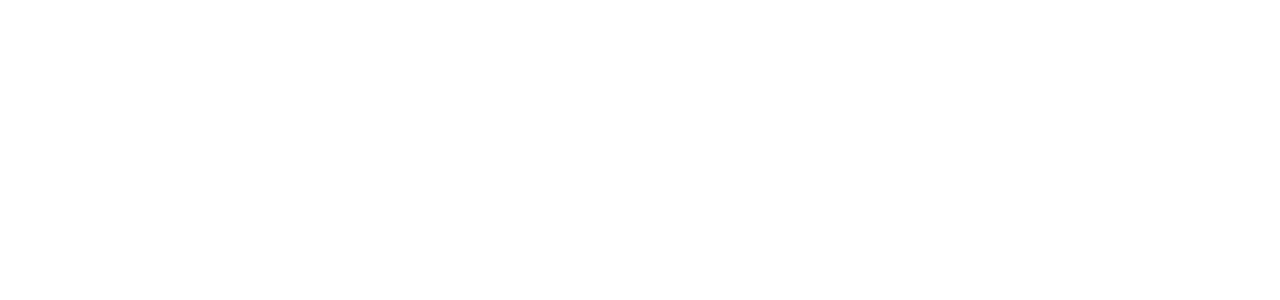
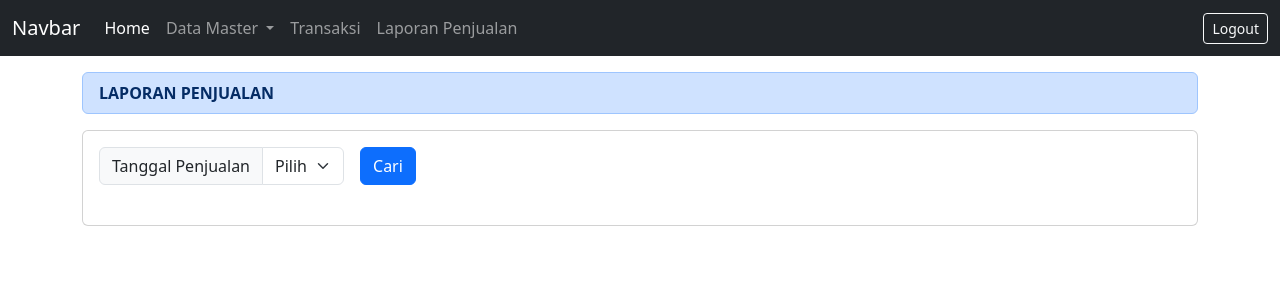
Before and after one commit to kumpultugas17/aplikasi_kios_sederhana_mik2, a PHP site: page /laporan/index.php in a window 1280 px wide. Before the commit the part shown is empty. Shown: the top 300 px of the page. Run offline with PHP 8.4, Linux system fonts and the light colour scheme; data that the repository does not hold is empty; some libraries are stand-ins or nearby versions.

Commit message:
materi 21-11-2022

```diff
--- a/barang/create.php
+++ b/barang/create.php
@@ -31,6 +31,9 @@
           </li>
           <li class="nav-item">
             <a class="nav-link" href="../transaksi/index.php">Transaksi</a>
+          </li>
+          <li class="nav-item">
+            <a class="nav-link" href="../laporan/index.php">Laporan Penjualan</a>
           </li>
         </ul>
         <div class="d-flex" role="search">
--- a/barang/edit.php
+++ b/barang/edit.php
@@ -41,6 +41,9 @@
           </li>
           <li class="nav-item">
             <a class="nav-link" href="../transaksi/index.php">Transaksi</a>
+          </li>
+          <li class="nav-item">
+            <a class="nav-link" href="../laporan/index.php">Laporan Penjualan</a>
           </li>
         </ul>
         <div class="d-flex" role="search">
--- a/barang/index.php
+++ b/barang/index.php
@@ -31,6 +31,9 @@
                </li>
                <li class="nav-item">
                   <a class="nav-link" href="../transaksi/index.php">Transaksi</a>
+               </li>
+               <li class="nav-item">
+                  <a class="nav-link" href="../laporan/index.php">Laporan Penjualan</a>
                </li>
             </ul>
             <div class="d-flex" role="search">
--- /dev/null
+++ b/laporan/index.php
@@ -0,0 +1,134 @@
+<?php
+require_once('../config.php');
+?>
+
+<!DOCTYPE html>
+<html lang="en">
+
+<head>
+   <meta charset="UTF-8">
+   <meta name="viewport" content="width=device-width, initial-scale=1.0">
+   <title>Apps Kios Sederhana - Laporan Penjualan</title>
+   <!-- Import CSS Bootstrap -->
+   <link rel="stylesheet" href="../assets_bootstrap/css/bootstrap.min.css">
+</head>
+
+<body>
+   <nav class="navbar navbar-expand-lg bg-dark navbar-dark">
+      <div class="container-fluid">
+         <a class="navbar-brand" href="#">Navbar</a>
+         <button class="navbar-toggler" type="button" data-bs-toggle="collapse" data-bs-target="#navbarSupportedContent" aria-controls="navbarSupportedContent" aria-expanded="false" aria-label="Toggle navigation">
+            <span class="navbar-toggler-icon"></span>
+         </button>
+         <div class="collapse navbar-collapse" id="navbarSupportedContent">
+            <ul class="navbar-nav me-auto mb-2 mb-lg-0">
+               <li class="nav-item">
+                  <a class="nav-link active" aria-current="page" href="#">Home</a>
+               </li>
+               <li class="nav-item dropdown">
+                  <a class="nav-link dropdown-toggle" href="#" role="button" data-bs-toggle="dropdown" aria-expanded="false">
+                     Data Master
+                  </a>
+                  <ul class="dropdown-menu">
+                     <li><a class="dropdown-item" href="../barang/index.php">Barang</a></li>
+                  </ul>
+               </li>
+               <li class="nav-item">
+                  <a class="nav-link" href="index.php">Transaksi</a>
+               </li>
+               <li class="nav-item">
+                  <a class="nav-link" href="../laporan/index.php">Laporan Penjualan</a>
+               </li>
+            </ul>
+            <div class="d-flex" role="search">
+               <button class="btn btn-outline-light btn-sm" type="submit">Logout</button>
+            </div>
+         </div>
+      </div>
+   </nav>
+
+   <div class="container">
+      <div class="row mt-3">
+         <div class="col-12">
+            <div class="alert alert-primary fw-bold py-2">
+               LAPORAN PENJUALAN
+            </div>
+
+            <div class="card">
+               <div class="card-body">
+                  <form method="get" class="row row-cols-lg-auto g-3 align-items-center mb-4">
+                     <div class="col-12">
+                        <label class="visually-hidden" for="inlineFormInputGroupUsername">Username</label>
+                        <div class="input-group">
+                           <div class="input-group-text">Tanggal Penjualan </div>
+                           <select class="form-select" name="cari_tgl" id="inlineFormSelectPref">
+                              <option selected disabled>Pilih</option>
+                              <?php
+                              $tanggal = $conn->query("SELECT DISTINCT tgl_transaksi FROM transaksi");
+                              foreach ($tanggal as $tgl) :
+                              ?>
+                                 <option value="<?= date('Y-m-d', strtotime($tgl['tgl_transaksi'])) ?>" <?= date('Y-m-d', strtotime($tgl['tgl_transaksi'])) == $_GET['cari_tgl'] ? 'selected' : '' ?>><?= date('d-m-Y', strtotime($tgl['tgl_transaksi'])) ?></option>
+                              <?php endforeach ?>
+                           </select>
+                        </div>
+                     </div>
+                     <div class="col-12">
+                        <button type="submit" class="btn btn-primary">Cari</button>
+                     </div>
+                  </form>
+                  <?php if (isset($_GET['cari_tgl'])) { ?>
+                     <table class="table table-bordered table-hover">
+                        <thead class="table-primary">
+                           <tr>
+                              <th>No</th>
+                              <th>Tgl. Transaksi</th>
+                              <th>Nama Barang</th>
+                              <th>Kategori</th>
+                              <th>Satuan</th>
+                              <th>Harga</th>
+                              <th>Jumlah</th>
+                              <th>Total</th>
+                           </tr>
+                        </thead>
+                        <tbody>
+                           <?php
+                           $no = 1;
+                           $tgl = $_GET['cari_tgl'];
+                           $query = $conn->query("SELECT * FROM transaksi t INNER JOIN barang b ON t.barang_id = b.id_barang WHERE date(t.tgl_transaksi) = '$tgl' ORDER BY tgl_transaksi DESC");
+                           foreach ($query as $data) :
+                              $total = $data['harga'] * $data['jumlah'];
+                              $gt[] = $total;
+                              $grand_total = array_sum($gt);
+                           ?>
+                              <tr>
+                                 <td><?= $no++; ?></td>
+                                 <td><?= date("d-m-Y", strtotime($data['tgl_transaksi'])); ?></td>
+                                 <td><?= $data['nama_barang']; ?></td>
+                                 <td><?= $data['kategori']; ?></td>
+                                 <td><?= $data['satuan']; ?></td>
+                                 <td><?= $data['harga']; ?></td>
+                                 <td><?= $data['jumlah']; ?></td>
+                                 <td><?= "Rp. " . number_format($total, 0, ',', '.'); ?></td>
+                              </tr>
+                           <?php
+                           endforeach
+                           ?>
+                           <tr>
+                              <td colspan="7" class="text-end">Grand Total </td>
+                              <td colspan="2">Rp. <?= number_format($grand_total, 0, ',', '.') ?></td>
+                           </tr>
+                        </tbody>
+                     </table>
+                  <?php } ?>
+               </div>
+            </div>
+
+         </div>
+      </div>
+   </div>
+
+   <!-- Import JS Bootstrap -->
+   <script src="../assets_bootstrap/js/bootstrap.bundle.min.js"></script>
+</body>
+
+</html>
```
Also changed, not shown: transaksi/index.php (+6 -3 lines).
